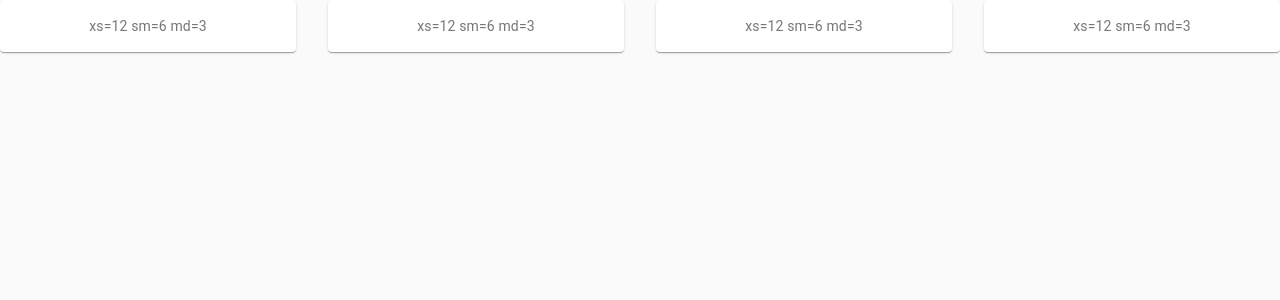
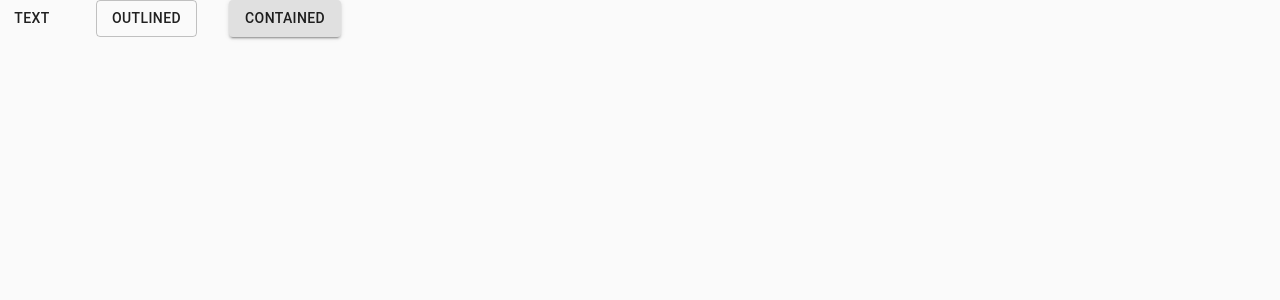
Before and after one commit to eliseuvideira/react-material-ui-cookbook, a React app: page / in a window 1280 px wide. Shown: the top 300 px of the page. Built offline with nearby package versions, Linux system fonts and the light colour scheme.

Commit message:
Button variants

```diff
--- a/src/components/Page.tsx
+++ b/src/components/Page.tsx
@@ -1,9 +1,6 @@
-import React, { useState, PropsWithChildren } from 'react';
+import React from 'react';
 import { makeStyles } from '@material-ui/core/styles';
-import Grid from '@material-ui/core/Grid';
-import Paper, { PaperProps } from '@material-ui/core/Paper';
-import PropTypes from 'prop-types';
-import { CssBaseline } from '@material-ui/core';
+import { CssBaseline, Grid, Button } from '@material-ui/core';
 
 const useStyles = makeStyles((theme) => ({
   root: {
@@ -16,58 +13,20 @@ const useStyles = makeStyles((theme) => ({
   },
 }));
 
-const HighlightPaper: React.FC<PropsWithChildren<PaperProps>> = ({
-  children,
-  elevation: propsElevation,
-  ...props
-}) => {
-  const [elevation, setElevation] = useState(propsElevation);
-  return (
-    <Paper
-      {...props}
-      elevation={elevation}
-      onMouseEnter={() => setElevation(5)}
-      onMouseLeave={() => setElevation(1)}
-    >
-      {children}
-    </Paper>
-  );
-};
-
-HighlightPaper.defaultProps = {
-  elevation: 1,
-};
-
-HighlightPaper.propTypes = {
-  children: PropTypes.any.isRequired,
-  elevation: PropTypes.number,
-};
-
 const Page = () => {
   const classes = useStyles();
   return (
     <div className={classes.root}>
       <CssBaseline />
       <Grid container spacing={4}>
-        <Grid item xs={12} sm={6} md={3}>
-          <HighlightPaper className={classes.paper}>
-            xs=12 sm=6 md=3
-          </HighlightPaper>
+        <Grid item>
+          <Button variant="text">Text</Button>
         </Grid>
-        <Grid item xs={12} sm={6} md={3}>
-          <HighlightPaper className={classes.paper}>
-            xs=12 sm=6 md=3
-          </HighlightPaper>
+        <Grid item>
+          <Button variant="outlined">Outlined</Button>
         </Grid>
-        <Grid item xs={12} sm={6} md={3}>
-          <HighlightPaper className={classes.paper}>
-            xs=12 sm=6 md=3
-          </HighlightPaper>
-        </Grid>
-        <Grid item xs={12} sm={6} md={3}>
-          <HighlightPaper className={classes.paper}>
-            xs=12 sm=6 md=3
-          </HighlightPaper>
+        <Grid item>
+          <Button variant="contained">Contained</Button>
         </Grid>
       </Grid>
     </div>
```
